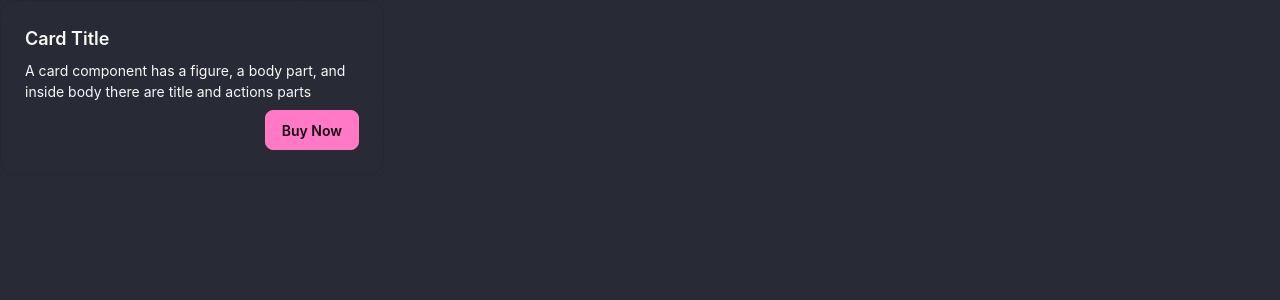
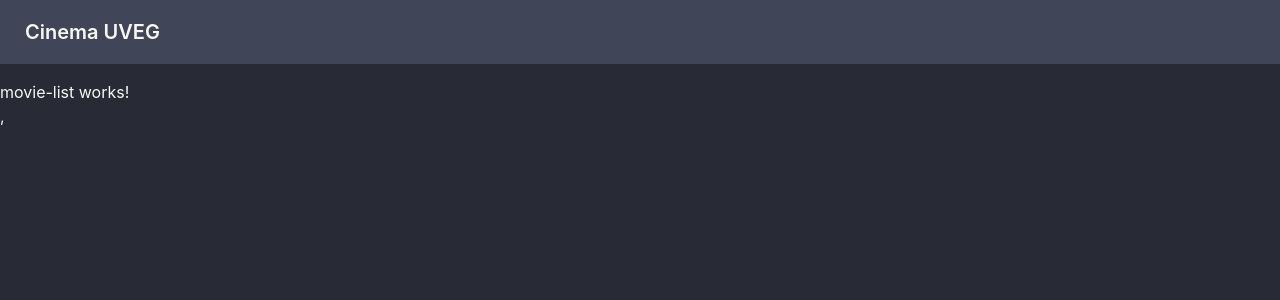
Before and after one commit to Alexis-Rueda/cinema-uveg-angular, an Angular app: page /movies in a window 1280 px wide. Before the commit this address led to /. Shown: the top 300 px of the page. Built offline with nearby package versions, Linux system fonts and the light colour scheme.

Commit message:
feat: add movie routing and layout components with initial templates

```diff
--- a/src/app/app.html
+++ b/src/app/app.html
@@ -1,10 +1 @@
 <router-outlet />
-<div class="card card-dash bg-base-100 w-96">
-  <div class="card-body">
-    <h2 class="card-title">Card Title</h2>
-    <p>A card component has a figure, a body part, and inside body there are title and actions parts</p>
-    <div class="card-actions justify-end">
-      <button class="btn btn-primary">Buy Now</button>
-    </div>
-  </div>
-</div>
--- a/src/app/app.routes.ts
+++ b/src/app/app.routes.ts
@@ -1,3 +1,12 @@
 import { Routes } from '@angular/router';
 
-export const routes: Routes = [];
+export const routes: Routes = [
+  {
+    path: 'movies',
+    loadChildren: () => import('./movies/movies.router')
+  },
+  {
+    path:'**',
+    redirectTo: 'movies'
+  }
+];
--- /dev/null
+++ b/src/app/movies/layout/movies-layout/movies-layout.html
@@ -0,0 +1,7 @@
+<div class="navbar bg-neutral text-neutral-content">
+  <button class="btn btn-ghost text-xl">Cinema UVEG</button>
+</div>
+
+<section class="container mx-auto py-4">
+  <router-outlet />
+</section>
--- /dev/null
+++ b/src/app/movies/layout/movies-layout/movies-layout.ts
@@ -0,0 +1,9 @@
+import { Component } from '@angular/core';
+import { RouterOutlet } from '@angular/router';
+
+@Component({
+  selector: 'app-movies-layout',
+  imports: [RouterOutlet],
+  templateUrl: './movies-layout.html',
+})
+export class MoviesLayout {}
--- /dev/null
+++ b/src/app/movies/movies.router.ts
@@ -0,0 +1,24 @@
+import { Routes } from '@angular/router';
+
+import { MovieList } from './pages/movie-list/movie-list';
+import { MovieDetail } from './pages/movie-detail/movie-detail';
+import { MoviesLayout } from './layout/movies-layout/movies-layout';
+
+export const movieRoutes: Routes = [
+  {
+    path: '',
+    component: MoviesLayout,
+    children: [
+      {
+        path: '',
+        component: MovieList
+      },
+      {
+        path: ':id',
+        component: MovieDetail
+      },
+    ]
+  }
+];
+
+export default movieRoutes;
--- /dev/null
+++ b/src/app/movies/pages/movie-detail/movie-detail.html
@@ -0,0 +1 @@
+<p>movie-detail works!</p>,
--- /dev/null
+++ b/src/app/movies/pages/movie-detail/movie-detail.ts
@@ -0,0 +1,8 @@
+import { Component } from '@angular/core';
+
+@Component({
+  selector: 'app-movie-detail',
+  imports: [],
+  templateUrl: './movie-detail.html',
+})
+export class MovieDetail {}
--- /dev/null
+++ b/src/app/movies/pages/movie-list/movie-list.html
@@ -0,0 +1 @@
+<p>movie-list works!</p>,
--- /dev/null
+++ b/src/app/movies/pages/movie-list/movie-list.ts
@@ -0,0 +1,8 @@
+import { Component } from '@angular/core';
+
+@Component({
+  selector: 'app-movie-list',
+  imports: [],
+  templateUrl: './movie-list.html',
+})
+export class MovieList {}
--- a/tsconfig.json
+++ b/tsconfig.json
@@ -3,6 +3,10 @@
 {
   "compileOnSave": false,
   "compilerOptions": {
+    "paths": {
+      "@movies/*": ["./src/app/movies/*"],
+      "@shared/*": ["./src/app/shared/*"],
+    },
     "noImplicitOverride": true,
     "noPropertyAccessFromIndexSignature": true,
     "noImplicitReturns": true,
```
